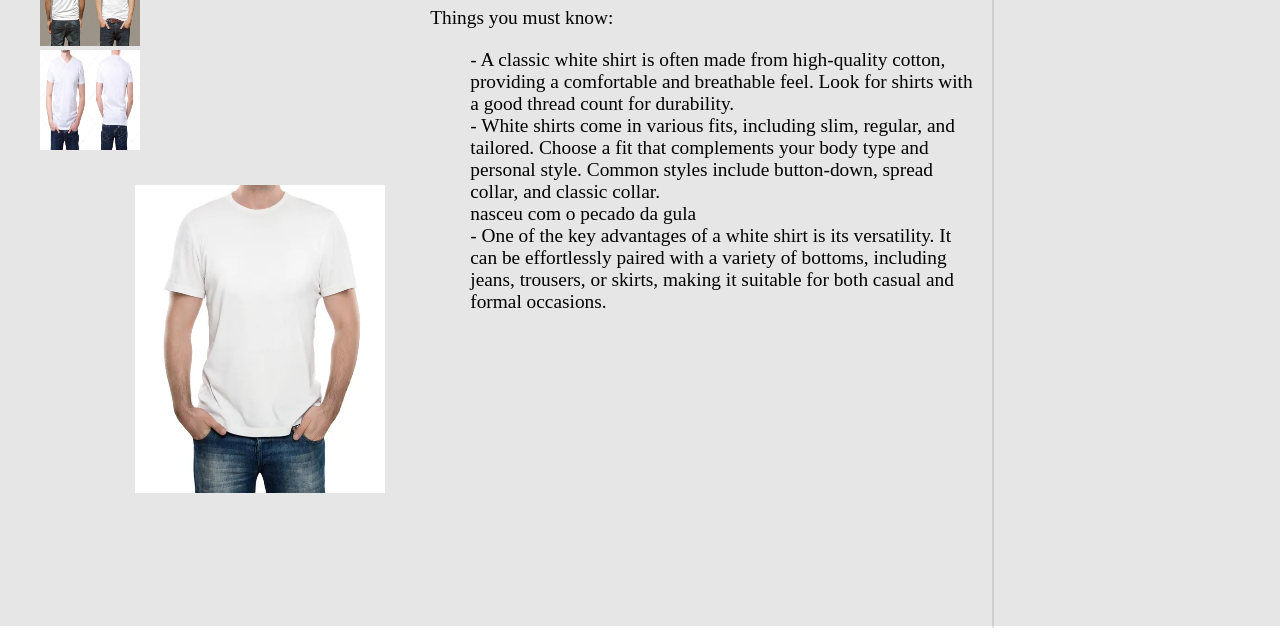
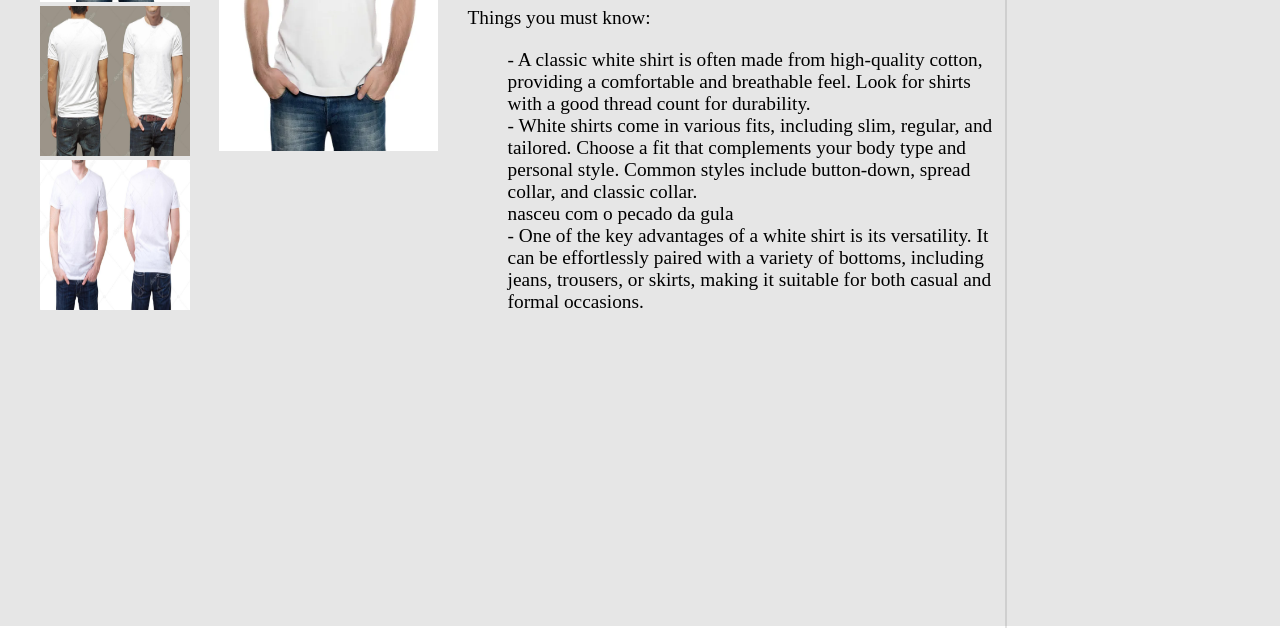
Before and after one commit to BL-equi/Generic-E-shop, a plain HTML site: page raul/raul.html in a window 1280 px wide. Shown: the part 274-910 px from the top of the page. Drawn offline with Linux system fonts and the light colour scheme.

Commit message:
Add files via upload

```diff
--- a/raul/raul.css
+++ b/raul/raul.css
@@ -1,6 +1,8 @@
 body, html {
   margin: 0;
   padding: 0;
+  height: 100vh;
+  width: 100vw;
 }
 #shopheader {
 
@@ -19,26 +21,24 @@ header h1 {
 }
 #imagelist {
     height: 100%;
-    width: 35%;
+    width: 40%;
     display: inline-block;
-    margin: auto;
+    margin: 10 0 0 0;
 }
 .imageproduct{
 
-  width:100px;
-  height:100px;
+  width:150px;
+  height:150px;
 }
-img#prod1 {
-    margin-right: 40px;
-}
+
 ul {
   list-style-type: none;
   float: left;
 }
 #trocarimg {
-  margin: 15px;
-  height: 308px;
-  width: 250px;
+  margin: 15 0 0 0%;
+  height: 300px;
+  width: 50%;
 }
 #info {
     height: 100%;
```
